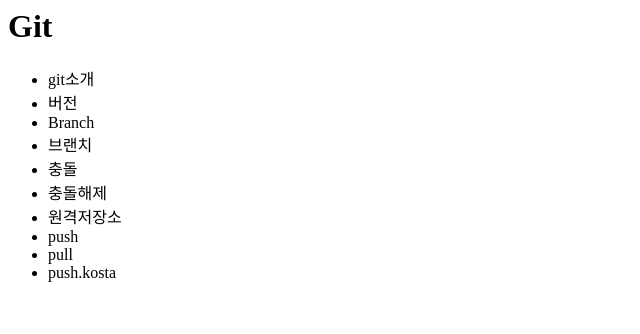
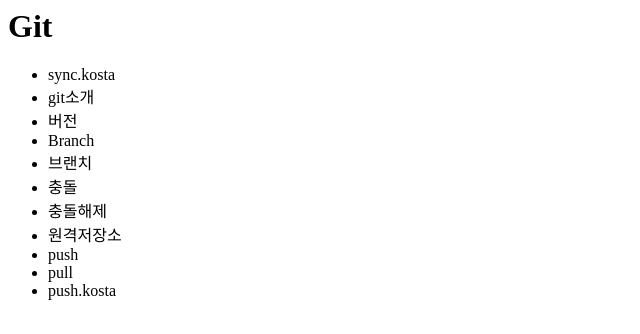
Before and after one commit to hyun4467/kosta, a plain HTML site: page Index.html in a window 1280 px wide. Shown: the whole page, without its empty margins (0-640 px from the left). Drawn offline with Linux system fonts and the light colour scheme.

Commit message:
add sync kosta

```diff
--- a/Index.html
+++ b/Index.html
@@ -8,6 +8,7 @@
 			<h1>Git</h1>
 		<header>
 		<ul>
+			<li>sync.kosta</li>
 			<li>git소개</li>
 			<li>버전</li>
 			<li>Branch</li>
```
